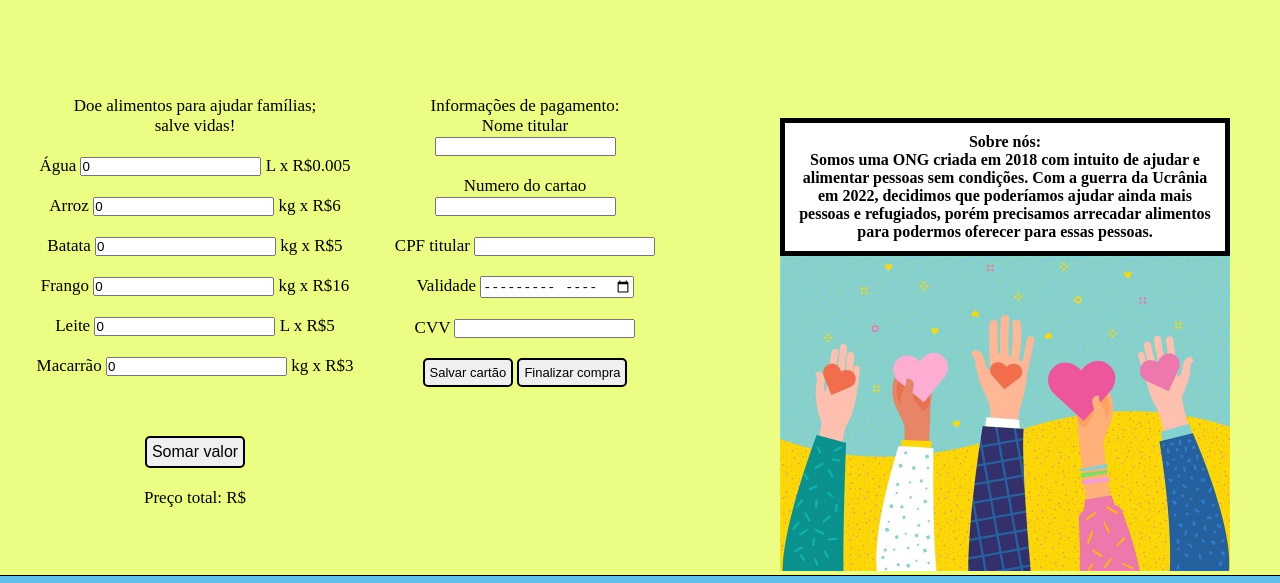
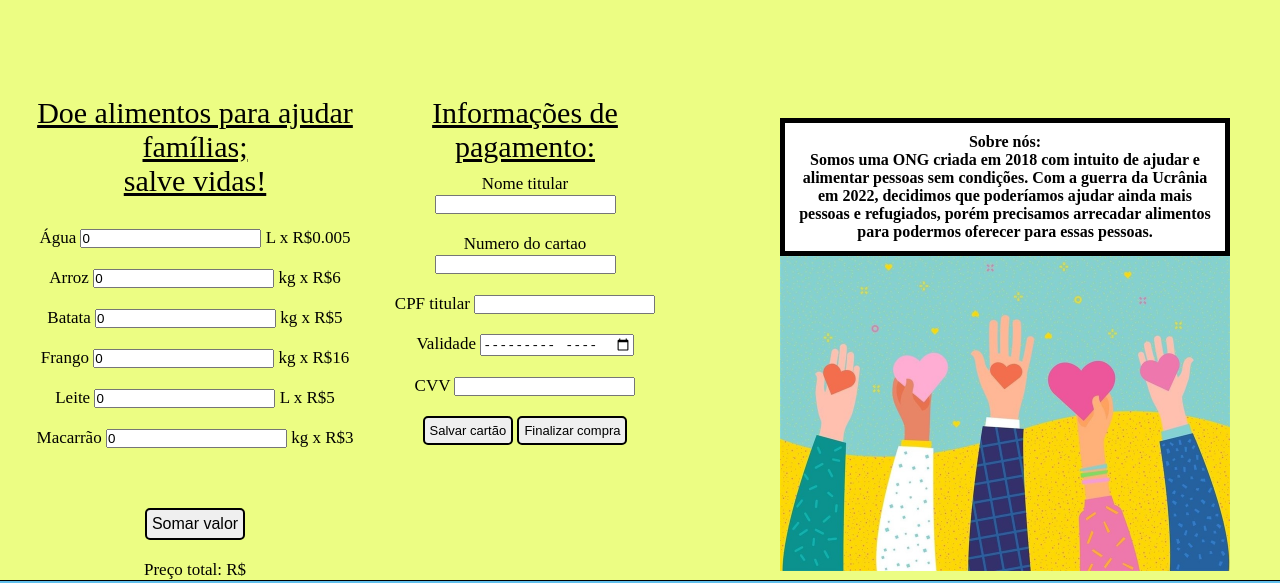
Before and after one commit to RamalhoCaio/UKRAINE, a plain HTML site: page index.html in a window 1280 px wide. Shown: the part 171-754 px from the top of the page. Drawn offline with Linux system fonts and the light colour scheme.

Commit message:
Update style.css

```diff
--- a/style.css
+++ b/style.css
@@ -77,6 +77,12 @@
   font-size: 17px;
   text-align: center;
   margin-right: 120px;
+}
+
+.bordao{
+  margin-bottom: 10px;
+  font-size: 30px;
+  text-decoration: underline;
 }
 
 .sobre{
```
